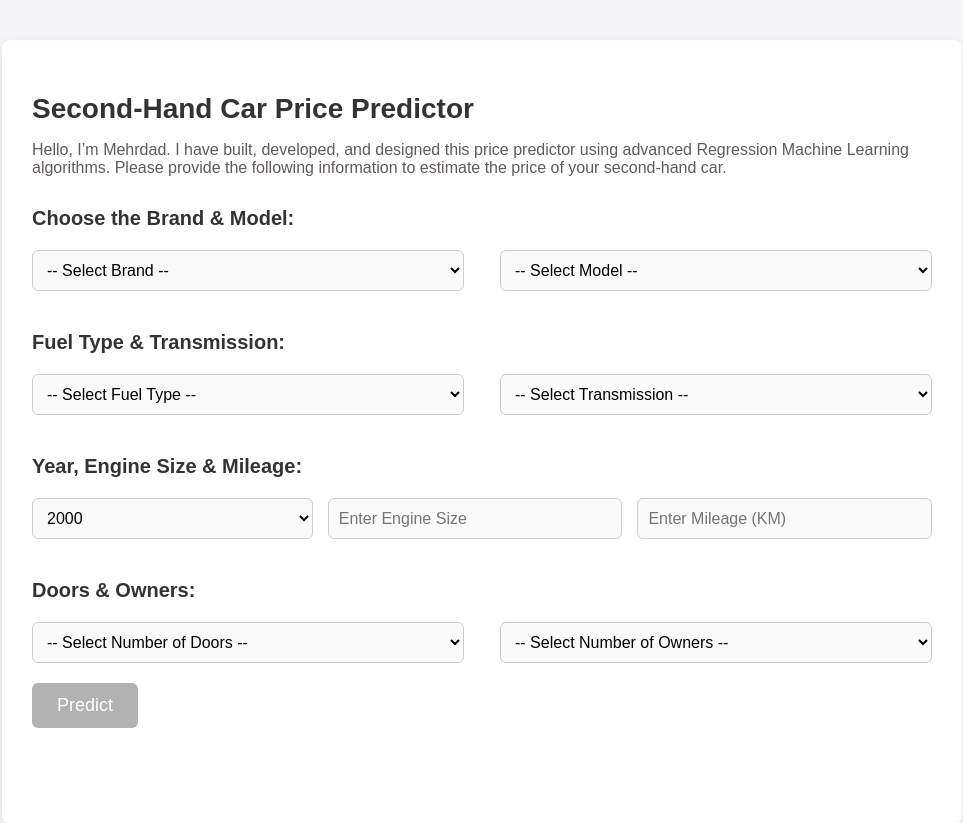
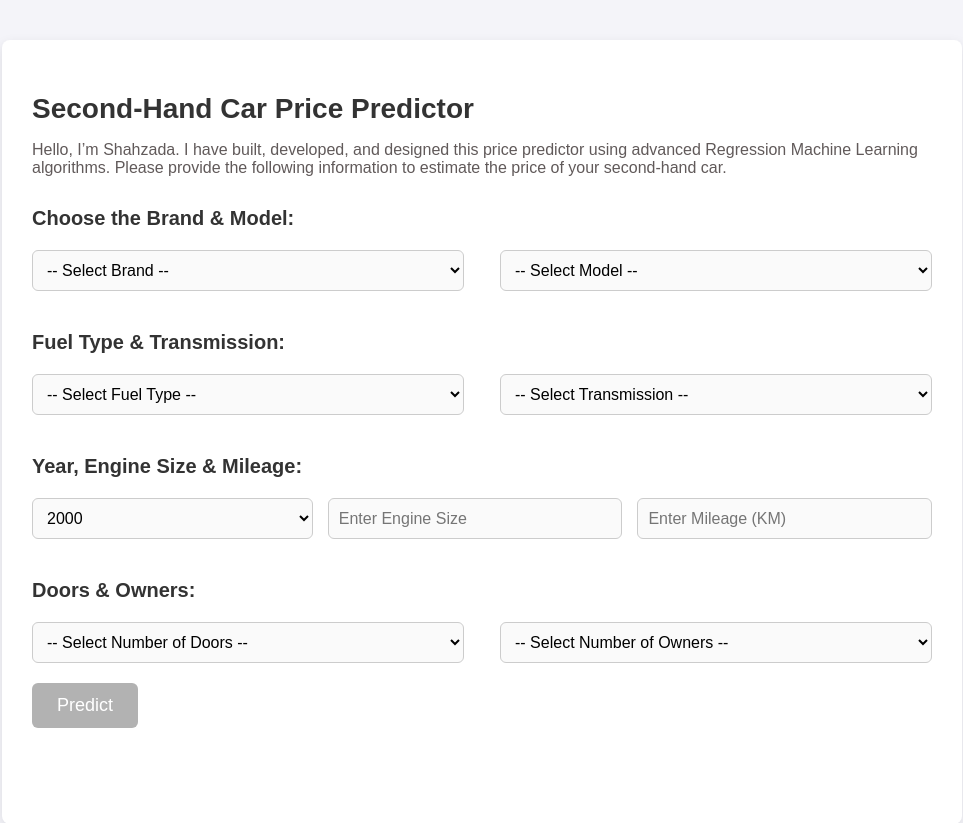
Before and after one commit to shahzadarahim/Car-Price-Predictor, a Flask app: page / in a window 1280 px wide. Shown: the top 823 px of the page, without its empty margins (158-1121 px from the left). Run offline with Flask 3, Linux system fonts and the light colour scheme; parts of the project's set-up code (start-up, migrations or seed data) failed here and were passed over.

Commit message:
template edit

```diff
--- a/templates/index.html
+++ b/templates/index.html
@@ -124,7 +124,7 @@
         <form action="{{ url_for('predict')}}" method="post">
             <h2>Second-Hand Car Price Predictor</h2>
             <p style="font-size: 16px; font-weight: normal; text-align: left; color: #615a5a; margin-bottom: 30px;">
-                Hello, I’m Mehrdad. I have built, developed, and designed this price predictor using advanced Regression
+                Hello, I’m Shahzada. I have built, developed, and designed this price predictor using advanced Regression
                 Machine Learning algorithms. Please provide the following information to estimate the price of your
                 second-hand car.
             </p>
@@ -150,7 +150,7 @@
 
             <h3>Fuel Type & Transmission:</h3>
             <div class="row">
-                <select name="Fuel" id="fuel" required>
+                <select name="Fuel_Type" id="fuel" required>
                     <option value="">-- Select Fuel Type --</option>
                     <option value="Diesel">Diesel</option>
                     <option value="Electric">Electric</option>
```
